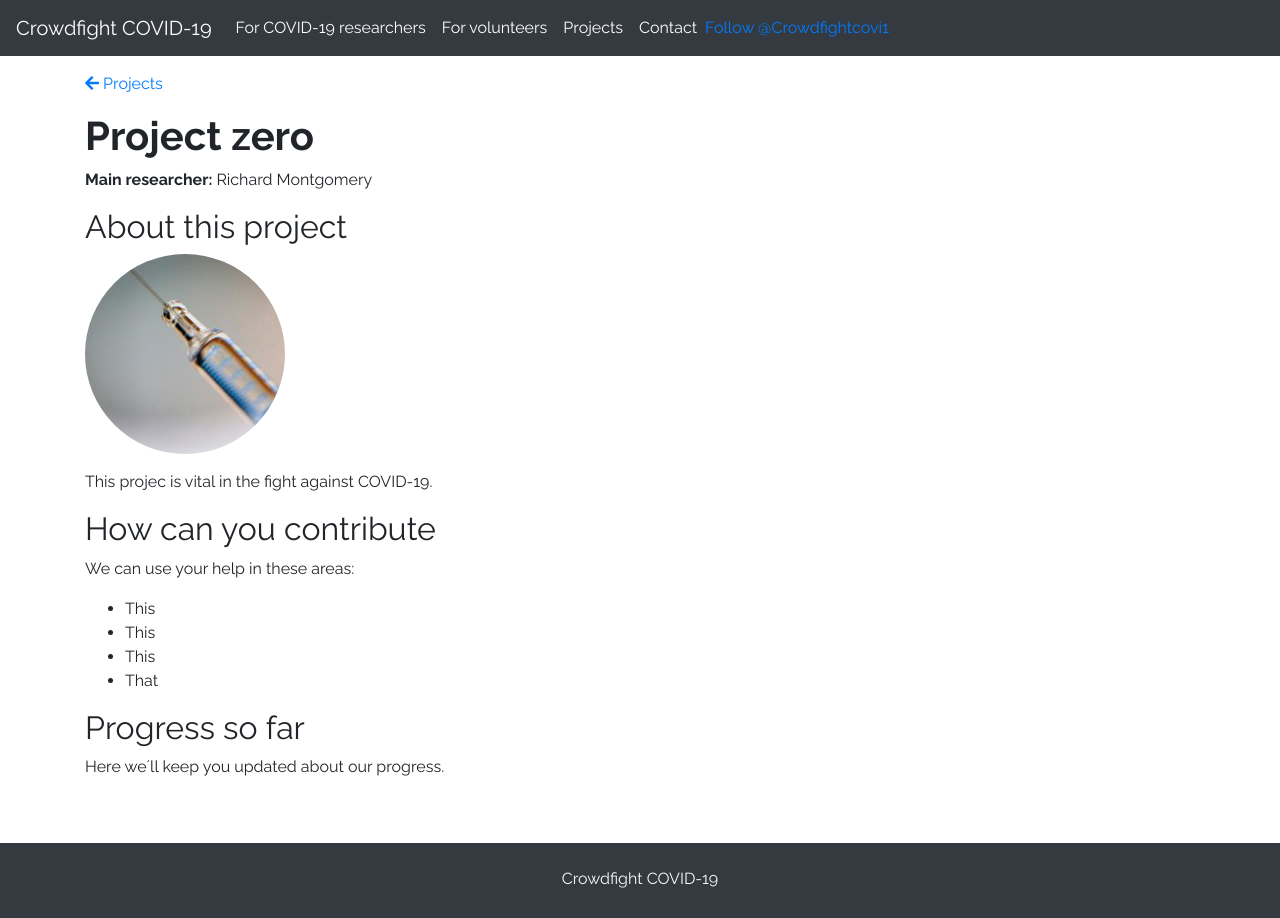
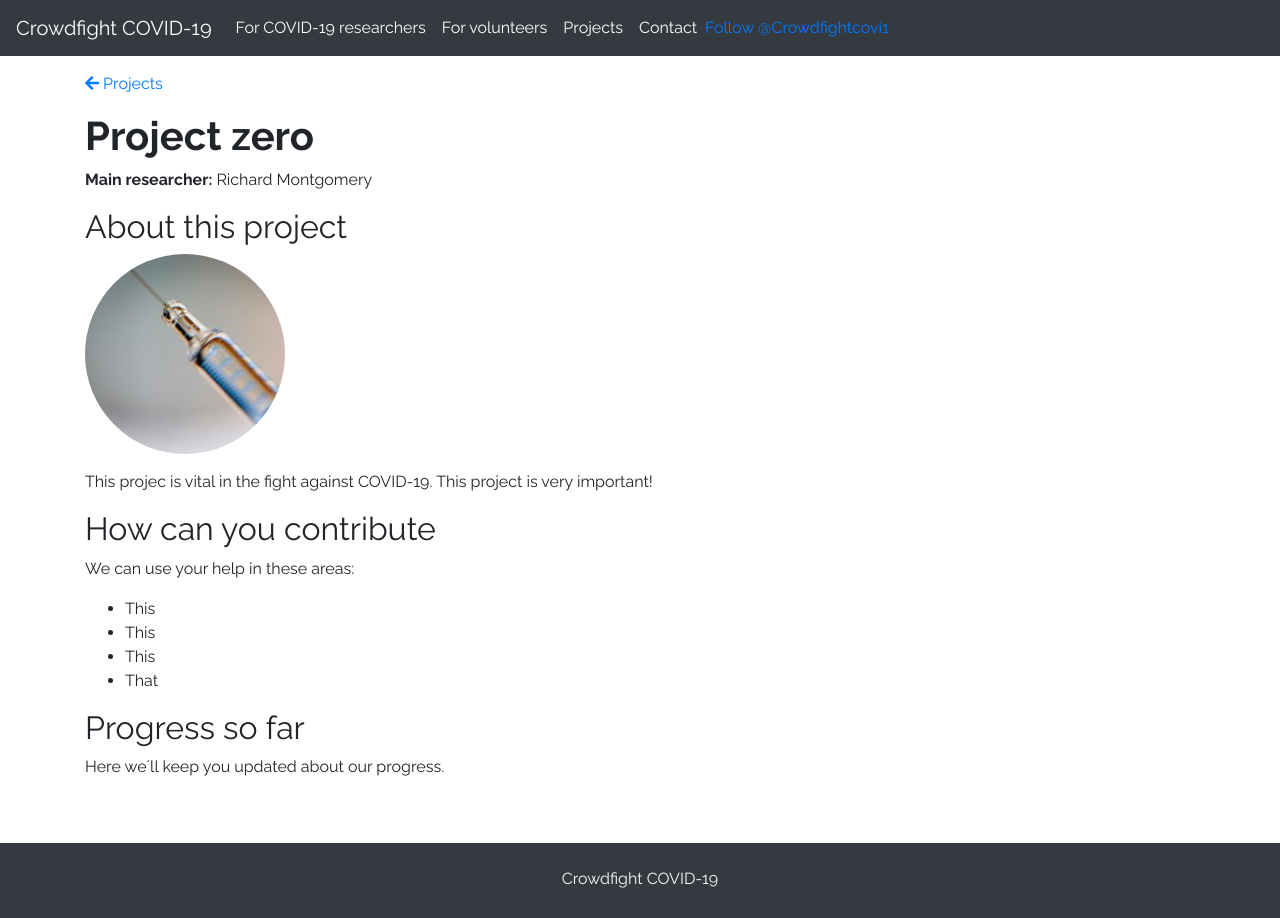
Before and after one commit to crowdfightcovid19/crowdfight-concept, a Jekyll site: the page built from _projects/project0.md, in a window 1280 px wide. Built offline with Jekyll 4.4.1, drawn with Linux system fonts in a browser that asks for light colours; nearby versions of some CDN libraries; comment, search, counter and statistics services are not loaded.

Commit message:
Update project0.md

```diff
--- a/_projects/project0.md
+++ b/_projects/project0.md
@@ -9,7 +9,7 @@ description: Short description of the project here.
 
 <img class="rounded-circle" src="logo_project.jpg">
 
-This projec is vital in the fight against COVID-19.
+This projec is vital in the fight against COVID-19. This project is very important!
 
 
 ## How can you contribute
```
